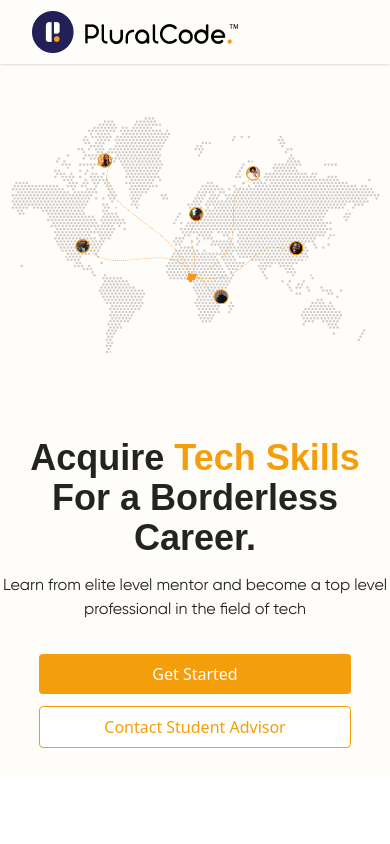
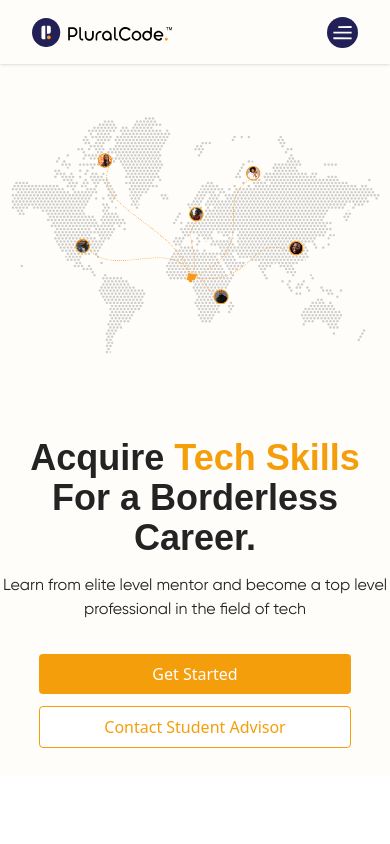
Before and after one commit to emeraldhycient/pluralcode, a React (Vite) app: page / in a window 390 px wide. Shown: the top 844 px of the page. Built offline with nearby package versions, Linux system fonts and the light colour scheme.

Commit message:
[update] added icon for toggle

```diff
--- a/src/components/Header.jsx
+++ b/src/components/Header.jsx
@@ -1,5 +1,6 @@
 import { Link } from "react-router-dom";
-import logo from "../assets/images/logo.png";
+import logo from "../assets/images/logo.svg";
+import icon from "../assets/images/icon.svg";
 import GetStarted from "./home/GetStarted";
 
 function Header() {
@@ -92,6 +93,9 @@ function Header() {
       <div className="hidden md:block">
         <GetStarted />
       </div>
+      <div className="block md:hidden">
+        <img src={icon} alt="" />
+      </div>
     </section>
   );
 }
--- a/src/components/home/GetStarted.jsx
+++ b/src/components/home/GetStarted.jsx
@@ -2,7 +2,7 @@ import { Link } from "react-router-dom";
 
 function GetStarted() {
   return (
-    <button className="bg-amber-500 text-white px-2 py-2 rounded w-[80%] mx-auto lg:w-fit flex justify-center items-center">
+    <button className="bg-amber-500 text-white px-2 py-2 rounded w-[80%] mx-auto lg:mx-0 lg:w-fit flex justify-center items-center">
       <Link to="/create-account" className="flex items-center">
         Get Started
       </Link>
```
Also changed, not shown: src/assets/images/icon.svg (added), src/assets/images/logo.svg (added).
